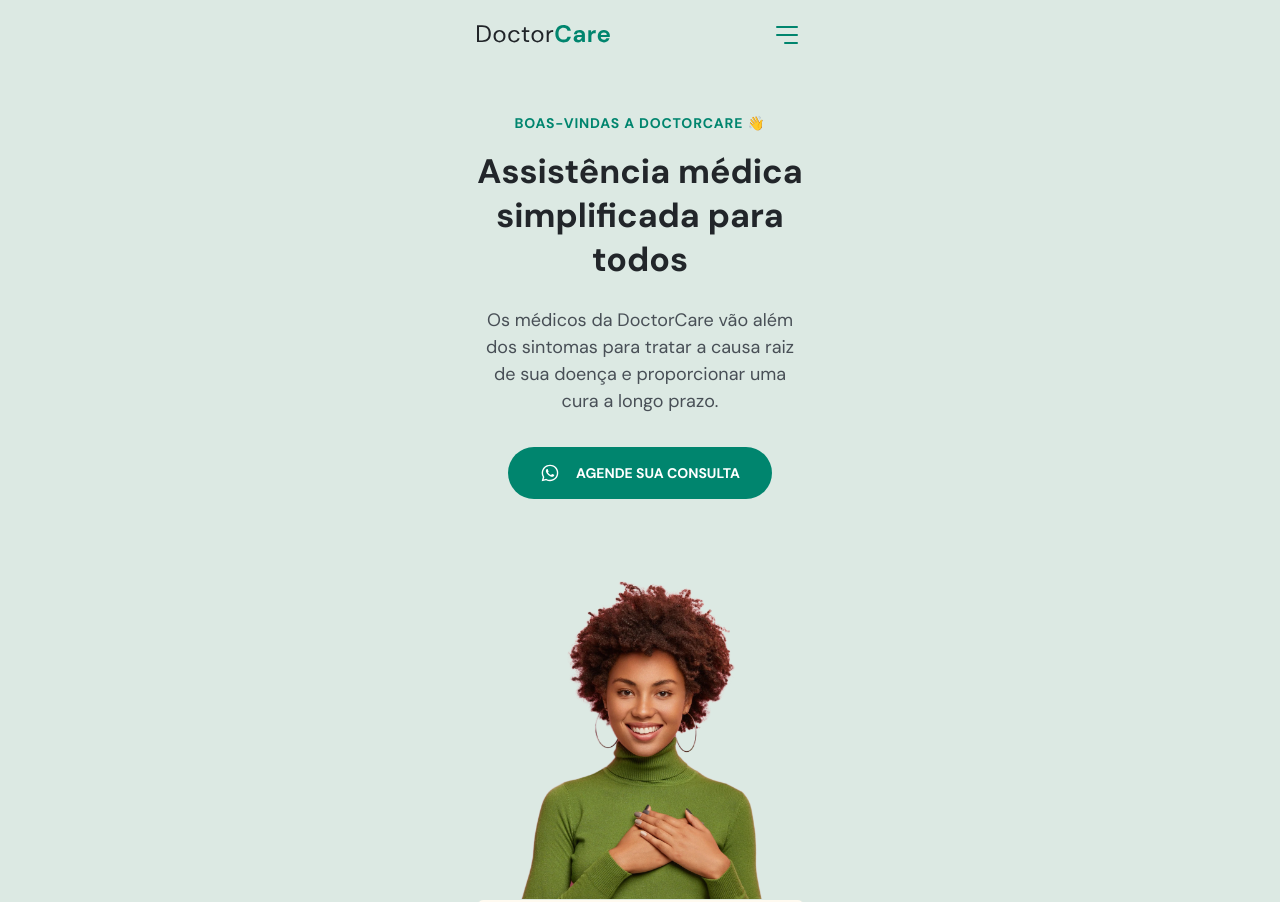
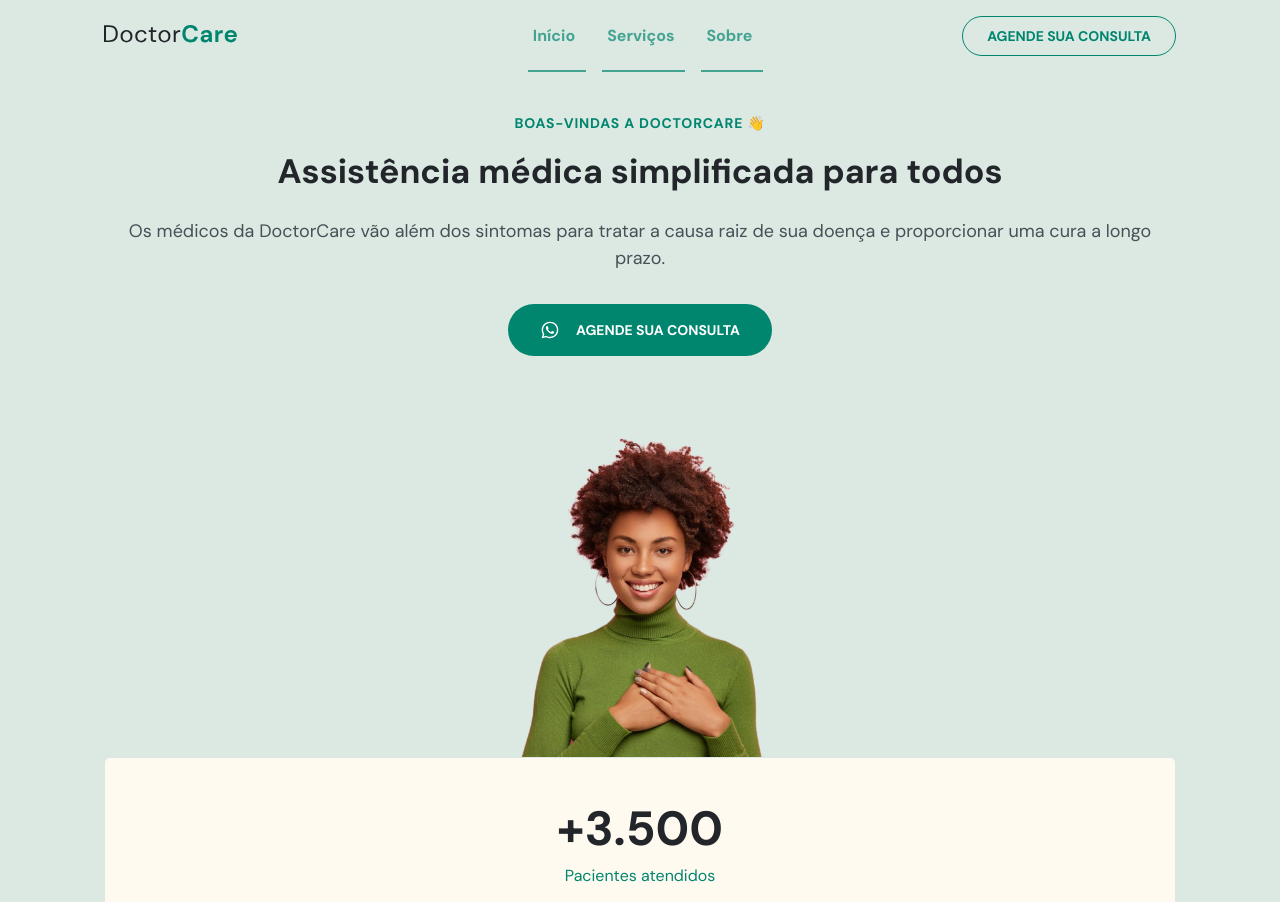
Before and after one commit to naracarvalhoc/DoctorCare, a plain HTML site: page index.html in a window 1280 px wide. Shown: the top 902 px of the page. Drawn offline with nearby package versions, Linux system fonts and the light colour scheme.

Commit message:
responsive update

```diff
--- a/style.css
+++ b/style.css
@@ -43,7 +43,7 @@ body {
 }
 
 .wrapper {
-  width: 37.5rem;
+  width: min(50rem, 100%);
   margin-inline: auto;
   padding-inline: 2.4rem;
 }
@@ -132,7 +132,7 @@ img {
   fill: var(--primary-color);
 }
 
-button.open-menu path[stroke*="#00856F"],
+button.open-menu path[stroke*='#00856F'],
 #contact li path {
   stroke: var(--primary-color);
 }
@@ -142,7 +142,7 @@ body.menu-expanded #nav .logo path,
   fill: white;
 }
 
-#nav.scroll button.open-menu path[stroke*="00856F"] {
+#nav.scroll button.open-menu path[stroke*='00856F'] {
   stroke: white;
 }
 
@@ -182,6 +182,11 @@ nav button {
   background: none;
   border: none;
   cursor: pointer;
+}
+
+nav .menu,
+nav .close-menu {
+  position: fixed;
 }
 
 /*====== HOME ===============================*/
@@ -227,7 +232,7 @@ nav button {
 }
 
 #home .stats {
-  width: 32.7rem;
+  width: 100%;
 
   padding-block: 4rem;
   /* padding block coloca o padding em cima e embaixo ao mesmo tempo*/
@@ -290,7 +295,6 @@ body.menu-expanded .close-menu {
 }
 
 body.menu-expanded .menu {
-  position: fixed;
   top: 0;
   left: 0;
   background: var(--primary-color);
@@ -492,3 +496,104 @@ footer .social-links {
   visibility: visible;
   transform: translateY(0);
 }
+
+/*====== RESPONSIVE PC ===============================*/
+
+@media (min-width: 1024px) {
+  /*====== GERAL ===============================*/
+  .wrapper {
+    width: min(112rem, 100%);
+  }
+
+  /*====== NAVIGATION ===============================*/
+
+  /* reset */
+  nav#nav .wrapper * {
+    margin: 0;
+    padding: 0;
+    visibility: initial;
+    display: initial;
+    opacity: initial;
+    flex-direction: initial;
+    position: initial;
+    font-size: initial;
+    transform: initial;
+    color: initial;
+    background-color: initial;
+  }
+
+  nav#nav .close-menu,
+  nav#nav .open-menu,
+  nav#nav .social-links {
+    display: none;
+  }
+
+  nav#nav .menu {
+    display: flex;
+    align-items: center;
+    justify-content: space-between;
+    width: 60%;
+  }
+
+  nav#nav .menu ul:nth-child(1) {
+    display: flex;
+    gap: 3.2rem;
+  }
+
+  nav#nav .menu ul li a {
+    color: var(--primary-color);
+    opacity: 0.7;
+  }
+
+  nav#nav .menu a.button {
+    display: flex;
+    justify-content: center;
+    align-items: center;
+    padding: 1rem 2.4rem;
+
+    border: 1px solid var(--primary-color);
+    border-radius: 40px;
+
+    color: var(--primary-color);
+
+    font-weight: 700;
+    font-size: 1.4rem;
+    line-height: 1.8rem;
+    text-transform: uppercase;
+  }
+
+  nav#nav.scroll .menu ul li a {
+    color: var(--brand-light);
+    opacity: 0.6;
+  }
+
+  nav#nav.scroll .menu a.button {
+    border-color: white;
+    color: white;
+  }
+
+  nav#nav .menu li a:hover {
+    opacity: 1;
+    font-weight: 700;
+  }
+
+  nav#nav .menu li a::after {
+    content: '';
+    width: 100%;
+    height: 2px;
+    background-color: var(--primary-color);
+
+    position: relative;
+    align-content: center;
+    bottom: -1.97rem;
+    left: -0.5rem;
+    padding-inline: 0.8rem;
+
+
+    display: block;
+  }
+
+  nav#nav.scroll .menu li a::after {
+    background-color: white;
+  }
+}
```
